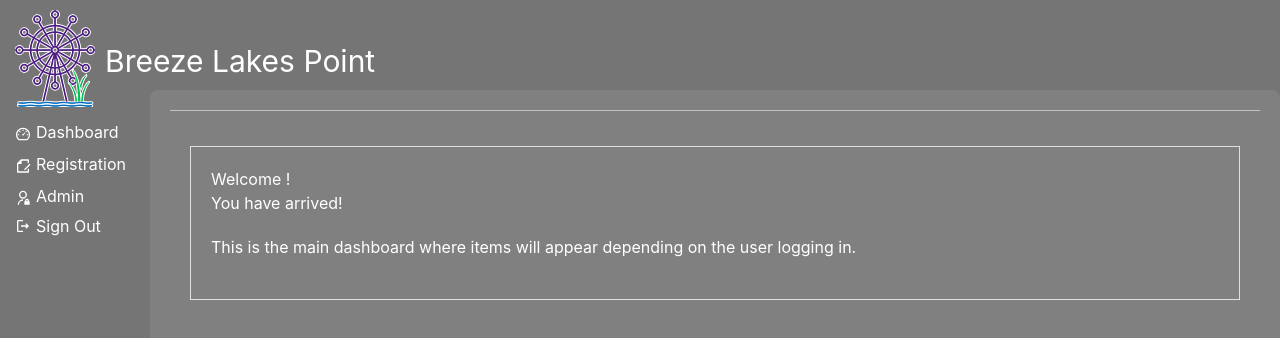
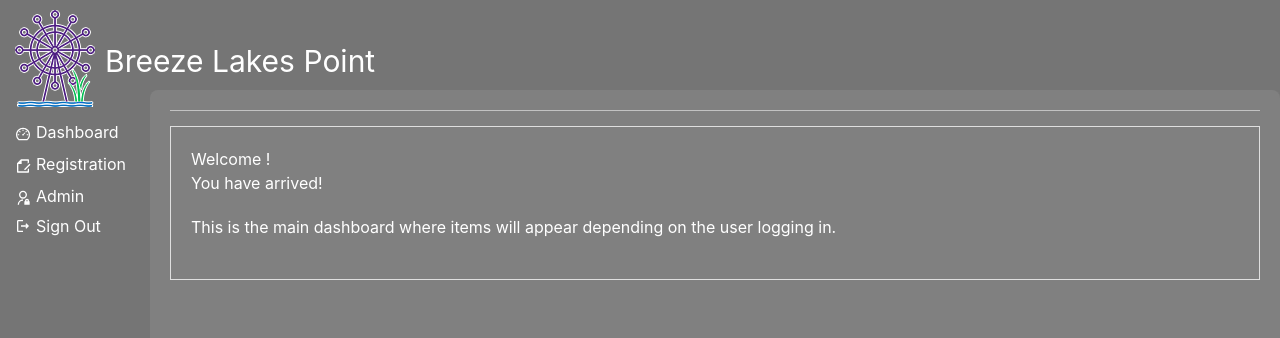
Before and after one commit to kristenkinnearohlmann/breeze-lakes-point-2, a Next.js app: page / in a window 1280 px wide. Shown: the top 338 px of the page. Built offline with nearby package versions, Linux system fonts and the light colour scheme; no server answers.

Commit message:
Removed margin from dashboard component

```diff
--- a/components/dashboard.tsx
+++ b/components/dashboard.tsx
@@ -5,7 +5,7 @@ const Dashboard = ({ user }: { user: any }) => {
   return (
     <div>
       <HeadMeta subtitle="Dashboard" />
-      <Box bg="white" margin="20px" border="1px solid #dfdfdf">
+      <Box bg="white" border="1px solid #dfdfdf">
         <Box bg="grey" padding="20px">
           <Box>
             <Text>Welcome {user?.firstName}!</Text>
```
